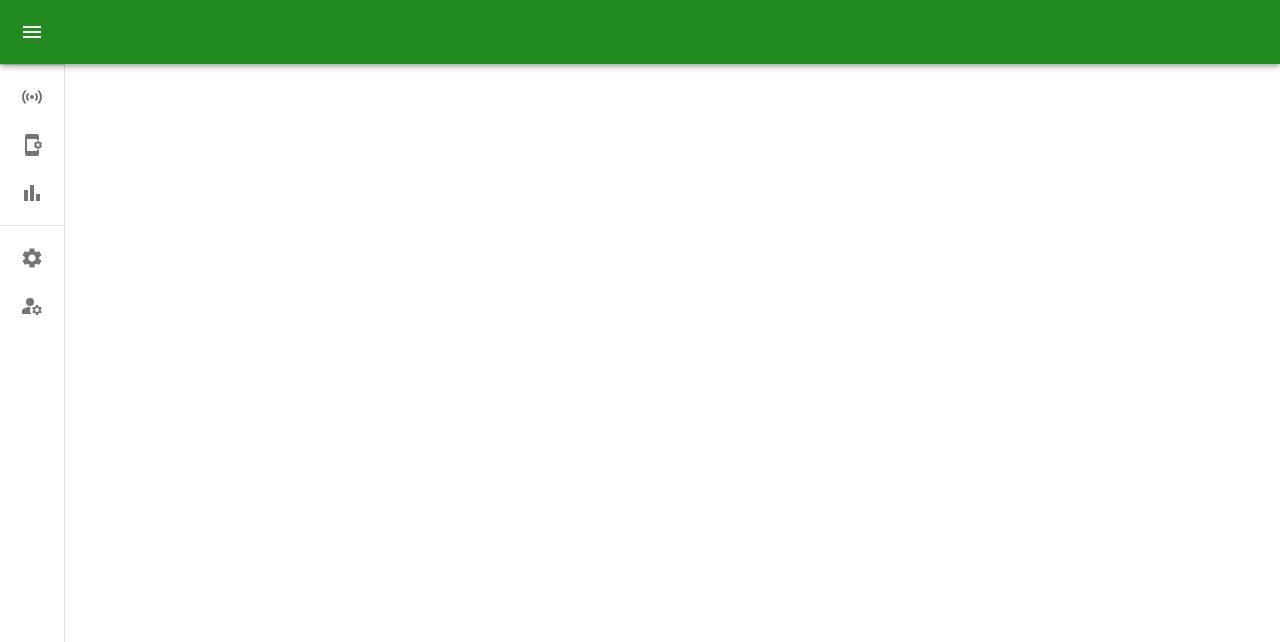
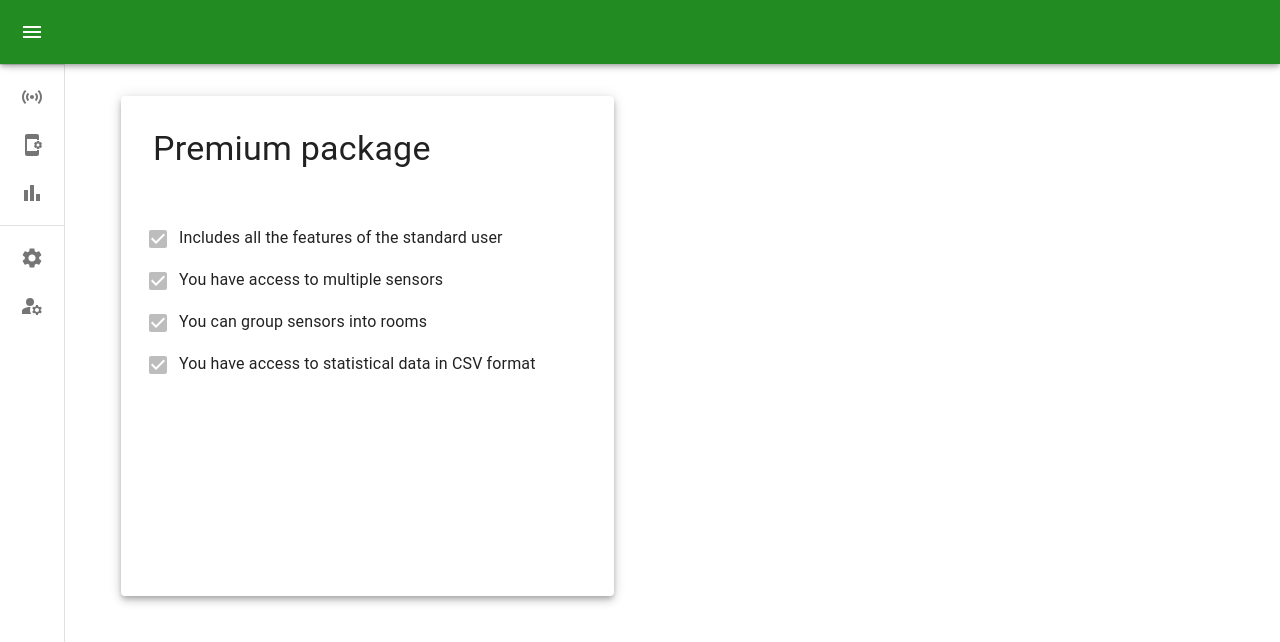
Before and after one commit to DianaZaha/AeroSense_FrontEnd, a React (Create React App) app: page /premium in a window 1280 px wide. Shown: the top 642 px of the page. Built offline with nearby package versions, Linux system fonts and the light colour scheme.

Commit message:
created premium modal

```diff
--- a/src/App.jsx
+++ b/src/App.jsx
@@ -12,6 +12,7 @@ import SideBarComponent from './Diana/SensorHomePage/SideBarComponent/SideBarCom
 import { RoutinesPage } from './Denisa/RoutinesPage/RoutinesPage';
 import SensorHomePage from './Diana/SensorHomePage/SensorHomePage';
 import LoginPage from './Crista/components/UserLoginPage';
+import PremiumPage from './Deni/PremiumPage';
 
 const mdTheme = createTheme();
 
@@ -23,8 +24,9 @@ function App() {
         <SideBarComponent>
           <Container maxWidth='xl'>
             <Routes>
+              <Route exact={true} path="/login" element ={<LoginPage/>}/>
               <Route exact={true} path="/" element={<HomePage/>}/>
-              <Route exact={true} path="/login" element ={<LoginPage/>}/>
+              <Route exact={true} path="/premium" element={<PremiumPage/>}/>
               <Route exact={true} path="/create-user" element={<CreateUserPage/>}/>
               <Route exact={true} path="/sensors" element={<SensorHomePage supabase={supabase}/>}/>
               <Route exact={true} path='/routines' element={<RoutinesPage supabase={supabase}/>}/>
--- a/src/Deni/CreateUserPage.jsx
+++ b/src/Deni/CreateUserPage.jsx
@@ -13,11 +13,22 @@ import Container from '@mui/material/Container';
 import { createTheme, ThemeProvider } from '@mui/material/styles';
 import PersonIcon from '@mui/icons-material/Person';
 import FormGroup from '@mui/material/FormGroup';
+import Stack from '@mui/material/Stack';
+import Modal from '@mui/material/Modal';
+import PremiumPage from './PremiumPage';
 
 // TODO remove, this demo shouldn't need to reset the theme.
 const defaultTheme = createTheme();
 
 export default function CreateUserPage() {
+  const [open, setOpen] = React.useState(false);
+  const handleOpen = () => {
+    setOpen(true);
+  };
+  const handleClose = () => {
+    setOpen(false);
+  };
+
   const handleSubmit = (event) => {
     event.preventDefault();
     const data = new FormData(event.currentTarget);
@@ -92,9 +103,13 @@ export default function CreateUserPage() {
 
             <FormGroup>
 
+            <Stack direction='row'>
             <FormControlLabel control={<Checkbox default />} label="Go PREMIUM!" />
              {/* <FormControlLabel required control={<Checkbox />} label="Required" />
              <FormControlLabel disabled control={<Checkbox />} label="Disabled" /> */}
+            <Button variant="outlined" onClick={handleOpen}>See details</Button>
+
+            </Stack>
 
             </FormGroup>
 
@@ -103,15 +118,27 @@ export default function CreateUserPage() {
                 type="submit"
                 fullWidth
                 variant="contained"
-                sx={{ mt: 3, mb: 2,backgroundColor: '#32CD32', color: 'white', '&:hover': {backgroundColor: 'darkgreen' ,} }}
+                sx={{ mt: 3, mb: 2,backgroundColor: '#228B22', color: 'white', '&:hover': {backgroundColor: 'darkgreen' ,} }}
                 >
                 Create
 
                 </Button>
             </Grid>
+            <Modal
+              open={open}
+              onClose={handleClose}
+              sx={{
+                display: 'flex',
+                justifyContent:'center',
+                alignItems: 'center',
+              }}
+            >
+              <Box sx={{  minWidth: 1000 }}>
+                  <PremiumPage/>
+              </Box>
+            </Modal>
           </Box>
         </Box>
-        {/* <Copyright sx={{ mt: 8, mb: 4 }} /> */}
       </Container>
     </ThemeProvider>
   );
--- /dev/null
+++ b/src/Deni/PremiumPage.jsx
@@ -0,0 +1,73 @@
+import * as React from 'react';
+import Grid from '@mui/material/Grid';
+import Paper from '@mui/material/Paper';
+import Box from '@mui/material/Box';
+import Card from '@mui/material/Card';
+import { CardContent, CardHeader, Typography } from '@mui/material';
+import { createTheme, ThemeProvider, styled } from '@mui/material/styles';
+import Checkbox from '@mui/material/Checkbox';
+
+
+const Item = styled(Paper)(({ theme }) => ({
+  ...theme.typography.body2,
+  textAlign: 'left',
+  color: theme.palette.text.secondary,
+  height: 60,
+  lineHeight: '100px',
+}));
+
+const lightTheme = createTheme({ palette: { mode: 'light' } });
+
+const label = { inputProps: { 'aria-label': 'Checkbox demo' } };
+
+export default function PremiumPage() {
+
+
+    return (
+          <Grid container spacing={1}>
+         {[lightTheme].map((theme, index) => (
+             <Grid item xs={5.5} key={index}>
+             <ThemeProvider theme={theme}>
+                <Box
+        sx={{
+            display: 'flex',
+            flexWrap: 'wrap',
+            '& > :not(style)': {
+            m: 1,
+            width: 500,
+            height: 500,
+            },
+        }}
+        >
+
+        <Card elevation={5}>
+            <Typography variant="h4" sx={{ margin: 4}}>
+            Premium package
+      </Typography>
+            <CardContent>
+                <Typography>
+                 <Checkbox {...label} disabled checked />
+                 Includes all the features of the standard user
+                 </Typography>
+                 <Typography>
+                 <Checkbox {...label} disabled checked />
+                 You have access to multiple sensors
+                 </Typography>
+                 <Typography>
+                 <Checkbox {...label} disabled checked />
+                 You can group sensors into rooms
+                 </Typography>
+                 <Typography>
+                 <Checkbox {...label} disabled checked />
+                 You have access to statistical data in CSV format
+                 </Typography>
+            </CardContent>
+        </Card>
+
+        </Box>
+            </ThemeProvider>
+            </Grid>
+        ))}
+        </Grid>
+    );
+}
```
